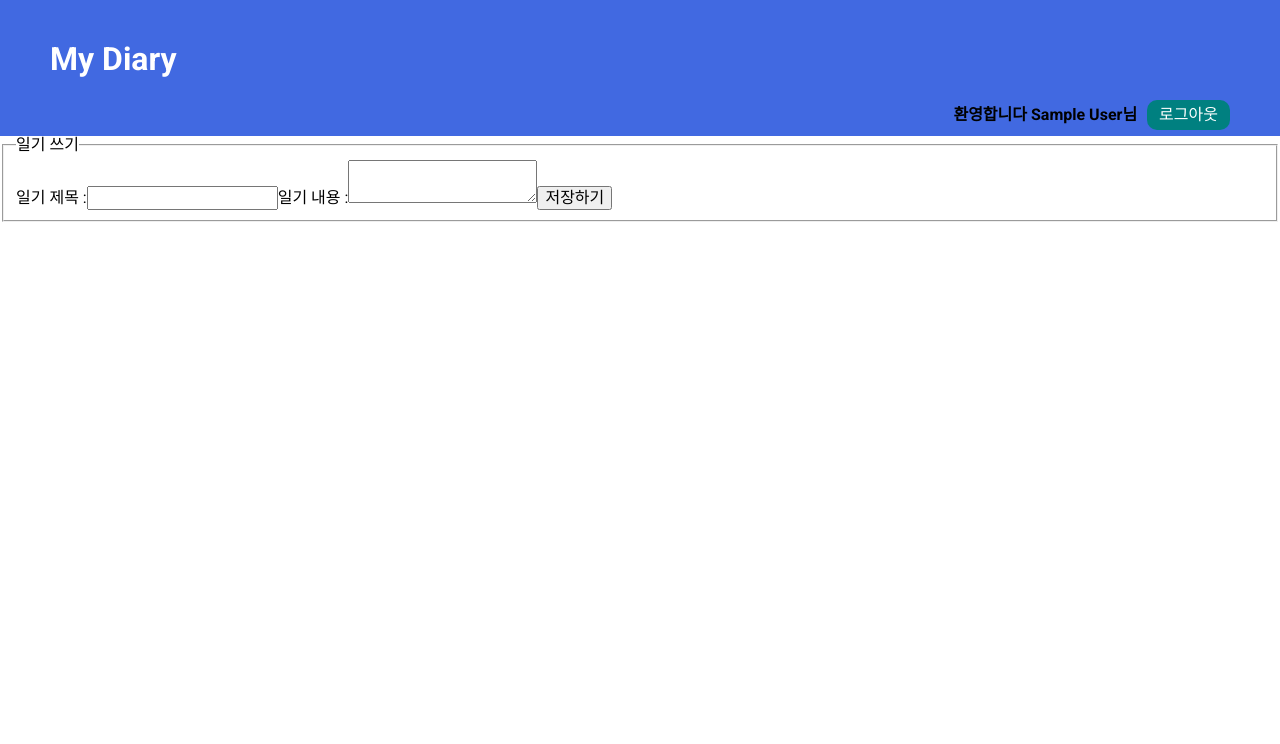
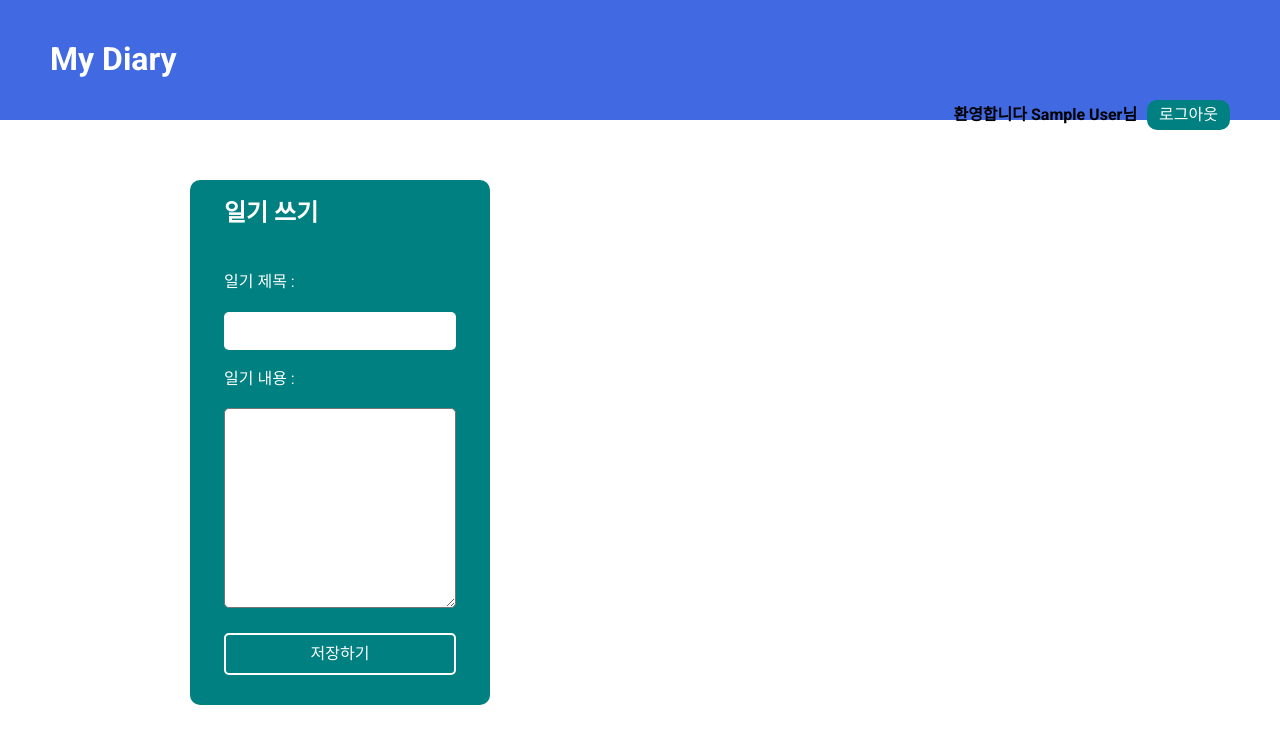
Before and after one commit to dong53358/APT-story, a React (Create React App) app: page / in a window 1280 px wide. Shown: the top 744 px of the page. Built offline with nearby package versions, Linux system fonts and the light colour scheme; no server answers; the database is empty; sample sign-in values are in the browser's storage.

Commit message:
Delete set and Home css

```diff
--- a/src/components/Nav.module.css
+++ b/src/components/Nav.module.css
@@ -1,7 +1,7 @@
 .nav {
   background-color: royalblue;
   padding: 20px 50px;
-  height: 12vh;
+  height: 15vh;
 }
 
 .nav .list_nav {
--- a/src/hooks/useCollection.js
+++ b/src/hooks/useCollection.js
@@ -1,4 +1,10 @@
-import { collection, onSnapshot, query, where } from "firebase/firestore";
+import {
+  collection,
+  onSnapshot,
+  orderBy,
+  query,
+  where,
+} from "firebase/firestore";
 import { useEffect, useState } from "react";
 import { appFireStore } from "../firebase/config";
 
@@ -9,7 +15,11 @@ export const useCollection = (transaction, myQuery) => {
   useEffect(() => {
     let q;
     if (myQuery) {
-      q = query(collection(appFireStore, transaction), where(...myQuery));
+      q = query(
+        collection(appFireStore, transaction),
+        where(...myQuery),
+        orderBy("createdTime", "desc")
+      );
     }
 
     const unsubscribe = onSnapshot(
--- a/src/hooks/useFirestore.js
+++ b/src/hooks/useFirestore.js
@@ -1,4 +1,4 @@
-import { addDoc, collection } from "firebase/firestore";
+import { addDoc, collection, deleteDoc, doc } from "firebase/firestore";
 import { useReducer } from "react";
 import { appFireStore, timestamp } from "../firebase/config";
 
@@ -27,6 +27,13 @@ const storeReducer = (state, action) => {
         success: false,
         error: action.payload,
       };
+    case "deleteDoc":
+      return {
+        ispending: false,
+        document: action.payload,
+        success: true,
+        error: null,
+      };
     default:
       return state;
   }
@@ -45,7 +52,6 @@ export const useFirestore = (transaction) => {
     try {
       const createdTime = timestamp.fromDate(new Date());
       const docRef = await addDoc(colRef, { ...doc, createdTime });
-      console.log(docRef);
       dispatch({ type: "addDoc", payload: docRef });
     } catch (error) {
       dispatch({ type: "error", payload: error.message });
@@ -53,7 +59,15 @@ export const useFirestore = (transaction) => {
   };
 
   // 컬렉션에서 문서를 제거합니다.
-  const deleteDocument = (id) => {};
+  const deleteDocument = async (id) => {
+    dispatch({ type: "isPending" });
+    try {
+      const docRef = await deleteDoc(doc(colRef, id));
+      dispatch({ type: "deleteDoc", payload: docRef });
+    } catch (error) {
+      dispatch({ type: "error", payload: error.message });
+    }
+  };
 
   return { addDocument, deleteDocument, response };
 };
--- a/src/index.css
+++ b/src/index.css
@@ -1,10 +1,18 @@
-@import url('https://fonts.googleapis.com/css2?family=Roboto:wght@100;300;400;500;700;900&display=swap');
+@import url("https://fonts.googleapis.com/css2?family=Roboto:wght@100;300;400;500;700;900&display=swap");
 
 /* base styles */
 body {
-  font-family: 'Roboto', sans-serif;
+  font-family: "Roboto", sans-serif;
 }
 
 ul {
   list-style-type: none;
 }
+
+* {
+  box-sizing: border-box;
+}
+
+button {
+  cursor: pointer;
+}
--- a/src/pages/home/DiaryList.js
+++ b/src/pages/home/DiaryList.js
@@ -1,6 +1,8 @@
+import { useFirestore } from "../../hooks/useFirestore";
 import styles from "./Home.module.css";
 
 export default function DiaryList({ diaries }) {
+  const { deleteDocument } = useFirestore("diary");
   return (
     <>
       {diaries.map((item) => {
@@ -8,6 +10,14 @@ export default function DiaryList({ diaries }) {
           <li key={item.id}>
             <strong className={styles.title}>{item.title}</strong>
             <p className={styles.text}>{item.text}</p>
+            <button
+              type="button"
+              onClick={() => {
+                deleteDocument(item.id);
+              }}
+            >
+              삭제
+            </button>
           </li>
         );
       })}
--- a/src/pages/home/Home.module.css
+++ b/src/pages/home/Home.module.css
@@ -1,3 +1,88 @@
-.zz {
-  background-color: yellow;
+.cont {
+  display: grid;
+  grid-template-columns: 1fr 2fr;
+  max-width: 960px;
+  margin: 60px auto;
+  padding: 0 30px;
 }
+
+.side_menu form {
+  padding: 20px;
+  background-color: teal;
+  border-radius: 10px;
+}
+
+.side_menu fieldset {
+  border: none;
+}
+
+.side_menu legend {
+  font-size: 1.5em;
+  font-weight: bold;
+  margin-bottom: 20px;
+  color: #fff;
+}
+
+.side_menu input {
+  display: block;
+  width: 100%;
+  padding: 10px;
+  border: none;
+  border-radius: 5px;
+}
+
+.side_menu label {
+  display: block;
+  margin: 20px auto;
+  color: #fff;
+}
+
+.side_menu textarea {
+  height: 200px;
+  width: 100%;
+  border-radius: 5px;
+}
+
+.side_menu button {
+  display: block;
+  width: 100%;
+  margin-top: 20px;
+  padding: 10px 15px;
+  border-radius: 5px;
+  background-color: transparent;
+  border: 2px solid #fff;
+  color: #fff;
+}
+
+.content_list {
+  margin: 0;
+}
+
+.content_list li {
+  border: 1px solid #f2f2f2;
+  box-shadow: 3px 3px 5px rgba(50, 50, 50, 0.1);
+  padding: 30px;
+  position: relative;
+  border-left: 4px solid teal;
+}
+.content_list li + li {
+  margin: 30px 0;
+}
+
+.content_list .title {
+  font-size: 1.5em;
+}
+
+.content_list .text {
+  font-size: 1.3em;
+}
+
+.content_list button {
+  position: absolute;
+  top: 0;
+  right: 0;
+  background-color: teal;
+  border: none;
+  color: #fff;
+  padding: 12px 8px;
+}
```
Also changed, not shown: 1 other file (tests, documents, lock files or other folders).
